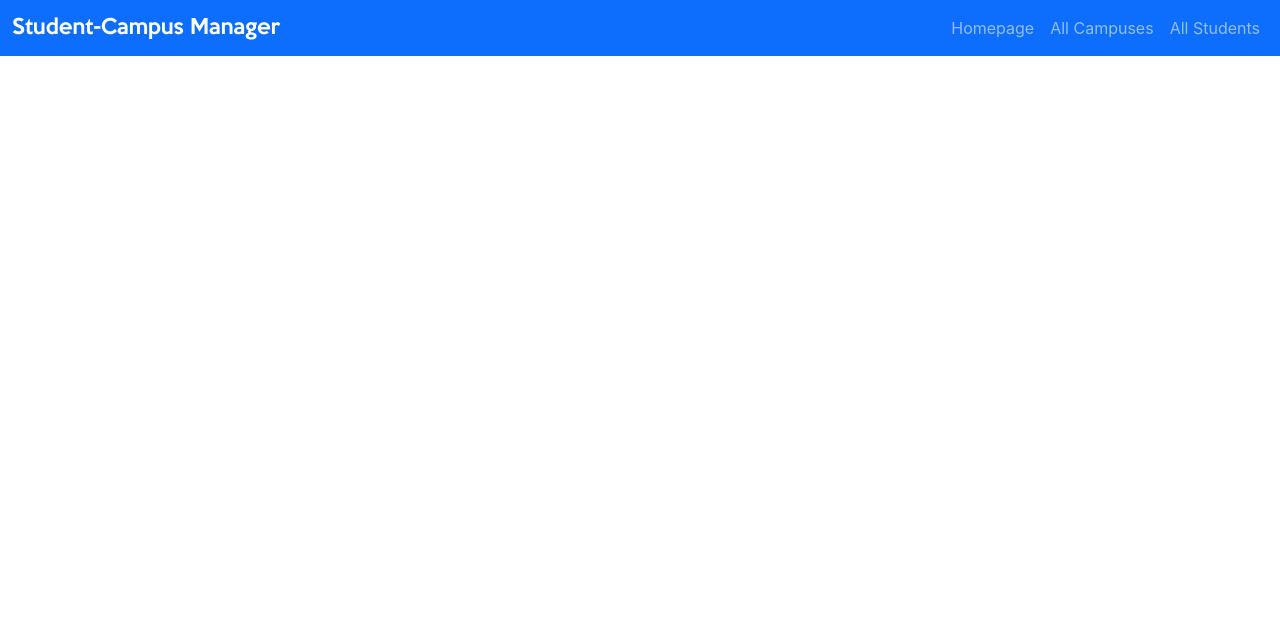
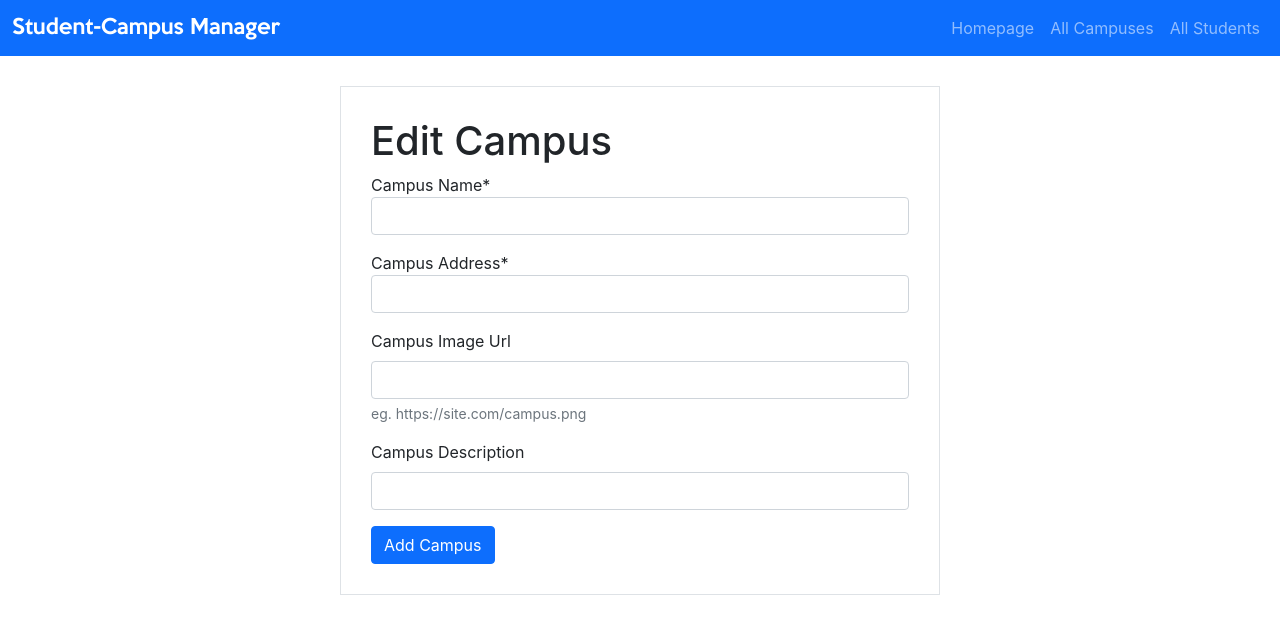
Before and after one commit to skeyan/student-campus-app-client, a React (Create React App) app: page /campus/1/edit in a window 1280 px wide. Shown: the top 634 px of the page. Built offline with nearby package versions, Linux system fonts and the light colour scheme.

Commit message:
implemented edit functionality (containers+view), updated App.js

```diff
--- a/src/App.js
+++ b/src/App.js
@@ -10,7 +10,8 @@ import {
   AllCampusesContainer,
   AllStudentsContainer,
   NewStudentContainer,
-  NewCampusContainer
+  NewCampusContainer,
+  EditCampusContainer,
 } from './components/containers';
 
 // if you create separate components for adding/editing
@@ -48,6 +49,7 @@ const App = () => {
         <Route exact path="/campuses" component={AllCampusesContainer} />
         <Route exact path="/newcampus" component={NewCampusContainer} />
         <Route exact path="/campus/:id" component={CampusContainer} />
+        <Route exact path="/campus/:id/edit" component={EditCampusContainer} />
         <Route exact path="/students" component={AllStudentsContainer} />
         <Route exact path="/newstudent" component={NewStudentContainer} />
         <Route exact path="/student/:id" component={StudentContainer} />
--- /dev/null
+++ b/src/components/containers/EditCampusContainer.js
@@ -0,0 +1,192 @@
+import { Component } from 'react';
+import { connect } from 'react-redux';
+import { Redirect } from 'react-router-dom';
+
+import { EditCampusView } from '../views';
+import {
+    addCampusThunk,
+    fetchCampusThunk,
+    editCampusThunk
+} from '../../store/thunks';
+
+class EditCampusContainer extends Component {
+    constructor(props) {
+        super(props);
+        this.state = {
+            name: "",
+            imageUrl: "",
+            address: "",
+            description: "",
+            redirect: false,
+            redirectId: null,
+            id: null,
+            errors: {
+                name: null,
+                address: null,
+                validate: null,
+                shouldDisplayError: false
+        }};
+    }
+    /* Handle Focus for UX */
+    handleFocus = () => {
+        if (!this.state.errors.shouldDisplayError) {
+            console.log("Not true");
+            this.setState(prevstate => ({
+                errors: {
+                    ...prevstate.errors,
+                    shouldDisplayError: true
+                }
+            }));
+        }
+    }
+
+    /* Helper Function */
+    isBlank(input) {
+        if (input.trim() === "")
+            return true
+        return false
+    }
+
+    /* Input Validation */
+    /*
+    * The name and address fields are required.
+    */
+    handleChange = event => {
+        this.setState({
+            [event.target.name]: event.target.value.trim()
+        });
+
+        let nameError = false;
+        let addressError = false;
+
+        switch (event.target.name) {
+            case "name":
+                if (this.isBlank(event.target.value)) {
+                    nameError = true;
+                }
+                if (this.isBlank(this.state.address))
+                    addressError = true;
+                break;
+            case "address":
+                if (this.isBlank(event.target.value))
+                    addressError = true;
+                if (this.isBlank(this.state.name))
+                    nameError = true;
+                break;
+            default:
+                return;
+        }
+
+        this.setState(prevstate => ({
+            errors: {
+                ...prevstate.errors,
+                name: nameError,
+                address: addressError
+            }
+        }));
+    }
+
+    /* Validate Entire Form */
+    validateForm() {
+        let nameError = false;
+        let addressError = false;
+
+        if (this.isBlank(this.state.name))
+            nameError = true;
+
+        if (this.isBlank(this.state.address))
+            addressError = true;
+
+        if (nameError || addressError) {
+            this.setState(prevstate => ({
+                errors: {
+                    ...prevstate.errors,
+                    name: nameError,
+                    address: addressError,
+                    validate: true
+                }
+            }))
+            return false;
+        }
+        else {
+            this.setState(prevstate => ({
+                errors: {
+                    ...prevstate.errors,
+                    name: nameError,
+                    address: addressError
+                }
+            }));
+            return true;
+        }
+    }
+
+    /* Submit Form */
+    handleSubmit = async event => {
+        event.preventDefault();
+        const path = window.location.pathname;
+        const isEdit = path.includes("edit");
+        //get id -> campus/${campus.id}/edit
+        const id = parseInt(path.split('/').slice(-2, -1)[0]);
+
+        if (!this.validateForm()) {
+            return;
+        }
+
+        const shouldUseImageUrl = (this.state.imageUrl && this.state.imageUrl.trim() !== "") ? true : false;
+        const shouldUseDescription = (this.state.description && this.state.description.trim() !== "") ? true : false;
+
+        let campus = {
+            name: this.state.name,
+            address: this.state.address,
+            ...(shouldUseImageUrl && { imageUrl: this.state.imageUrl }),
+            ...(shouldUseDescription && { description: this.state.description }),
+            id: isEdit ? id : null,
+        }
+
+        let editCampus = await this.props.editCampus(campus);
+
+        this.setState({
+            name: "",
+            description: "",
+            imageUrl: "",
+            address: "",
+            errors: {
+                name: null,
+                address: null,
+                validate: null,
+                shouldDisplayError: false
+            },
+            redirect: true,
+            redirectId: isEdit ? id : editCampus.id,
+            id: null
+        });
+    }
+
+    componentWillUnmount() {
+        this.setState({ redirect: false, redirectId: null });
+    }
+
+    render() {
+        if (this.state.redirect) {
+            return (<Redirect to={`/campus/${this.state.redirectId}`} />)
+        }
+        return (
+            <EditCampusView
+                handleChange={this.handleChange}
+                handleSubmit={this.handleSubmit}
+                handleFocus={this.handleFocus}
+                errors={this.state.errors}
+            />
+        )
+    }
+}
+
+const mapDispatch = (dispatch) => {
+    return({
+        addCampus: (campus) => dispatch(addCampusThunk(campus)),
+        fetchCampus: (campusId) => dispatch(fetchCampusThunk(campusId)),
+        editCampus: (campus) => dispatch(editCampusThunk(campus))
+    })
+};
+
+export default connect(null, mapDispatch)(EditCampusContainer);
--- a/src/components/containers/index.js
+++ b/src/components/containers/index.js
@@ -6,3 +6,4 @@ export { default as AllStudentsContainer } from "./AllStudentsContainer";
 export { default as StudentContainer } from "./StudentContainer";
 export { default as NewStudentContainer } from "./NewStudentContainer";
 export { default as NewCampusContainer } from "./NewCampusContainer";
+export { default as EditCampusContainer } from "./EditCampusContainer";
--- /dev/null
+++ b/src/components/views/EditCampusView.js
@@ -0,0 +1,54 @@
+import "../styles/NewCampus.css";
+
+const EditCampusView = (props) => {
+    const { handleChange, handleSubmit, handleFocus, errors } = props;
+
+    return (
+        <div className="new-campus-container">
+            <div className="add-campus-form-container border">
+                <form noValidate className="needs-validation" onSubmit={(e) => handleSubmit(e)}>
+                    <h1>Edit Campus</h1>
+                    <div className="mb-3">
+                        <label className="form-control-label" htmlFor="name">Campus Name*</label>
+                        <input name="name" required pattern=".*\S+.*" title="This field cannot be blank."
+                            className={"form-control " + (errors.shouldDisplayError ? (errors.name === false ? "is-valid" : "is-invalid") : "")}
+                            onChange={(e) => handleChange(e)}
+                            onFocus={(e) => handleFocus(e)}
+                        />
+                        <div className="valid-feedback">Looks good!</div>
+                        <div className="invalid-feedback">This field is required.</div>
+                    </div>
+                    <div className="mb-3">
+                        <label className="form-control-label" htmlFor="address">Campus Address*</label>
+                        <input name="address" required pattern=".*\S+.*" title="This field cannot be blank."
+                            className={"form-control " + (errors.shouldDisplayError ? (errors.address === false ? "is-valid" : "is-invalid") : "")}
+                            onChange={(e) => handleChange(e)}
+                            onFocus={(e) => handleFocus(e)}
+                        />
+                        <div className="valid-feedback">Looks good!</div>
+                        <div className="invalid-feedback">This field is required.</div>
+                    </div>
+                    <div className="mb-3">
+                        <label className="form-label">Campus Image Url</label>
+                        <input name="imageUrl" className="form-control"
+                            onChange={(e) => handleChange(e)}
+                            onFocus={(e) => handleFocus(e)}
+                        />
+                        <div className="form-text">eg. https://site.com/campus.png</div>
+                    </div>
+                    <div className="mb-3">
+                        <label className="form-label">Campus Description</label>
+                        <input name="description" className="form-control"
+                            onChange={(e) => handleChange(e)}
+                            onFocus={(e) => handleFocus(e)}
+                        />
+                    </div>
+                    {errors.validate && <p className="required-text">Invalid inputs, please fix errors.</p>}
+                    <button type="submit" className="btn btn-primary">Add Campus</button>
+                </form>
+            </div>
+        </div>
+    )
+}
+
+export default EditCampusView;
--- a/src/components/views/index.js
+++ b/src/components/views/index.js
@@ -3,6 +3,7 @@ export { default as AllCampusesView } from "./AllCampusesView";
 export { default as AllStudentsView } from "./AllStudentsView";
 export { default as NewStudentView } from "./NewStudentView";
 export { default as NewCampusView } from "./NewCampusView";
+export { default as EditCampusView } from "./EditCampusView";
 export { default as CampusView } from "./CampusView";
 export { default as StudentView } from "./StudentView";
 export { default as HomePageView } from "./HomePageView";
```
